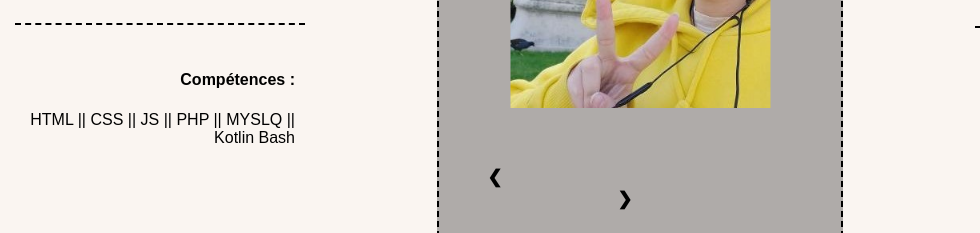
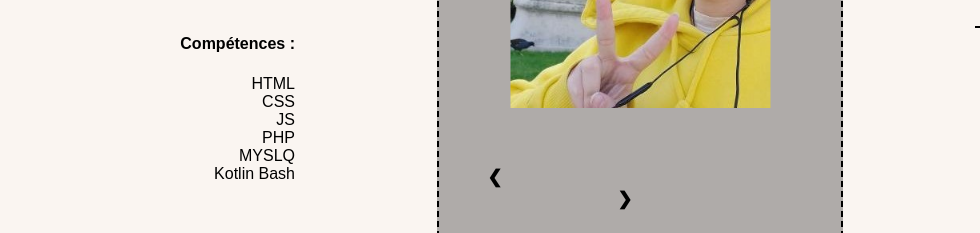
Before and after one commit to Najoha/Najoha.github.io, a plain HTML site: page index.html in a window 1280 px wide. Shown: the part 859-1092 px from the top of the page, 0-980 px from the left. Drawn offline with Linux system fonts and the light colour scheme; a script that the page names is missing.

Commit message:
modif disposition des compétences

```diff
--- a/index.html
+++ b/index.html
@@ -29,8 +29,8 @@
             </div>
             <div class="profil" id="two">
                 <h4>Compétences :</h4>
-                <p>
-                    HTML || CSS || JS || PHP || MYSLQ || Kotlin
+                <p >
+                    HTML <br> CSS <br> JS <br> PHP <br> MYSLQ <br> Kotlin
                     Bash
                 </p>
             </div>
@@ -39,9 +39,6 @@
             <div class="showSlide fade">
                 <img src="IMAGES/MOI_1.jpg" />
             </div>
-            <!-- <div class="showSlide fade">
-                <img src="IMAGES/MOI_3.jpg" />
-            </div>  -->
             <div class="showSlide fade">
                 <img src="IMAGES/MOI_4.jpg" />
             </div>
```
Also changed, not shown: CSS/index.css (+0 -8 lines).
